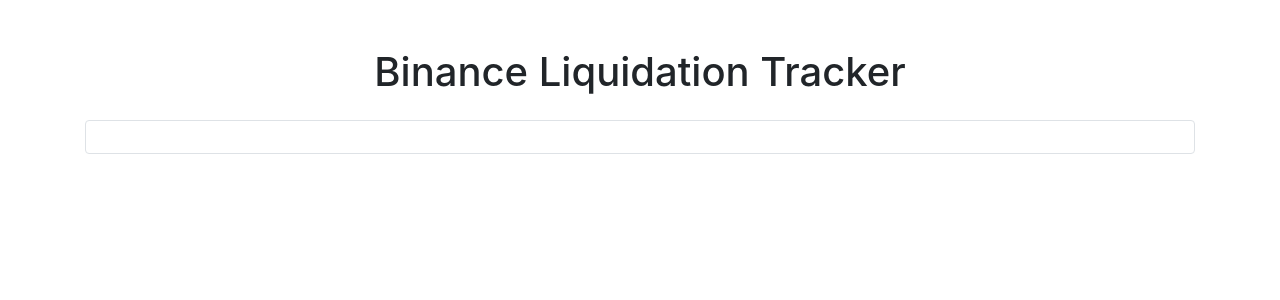
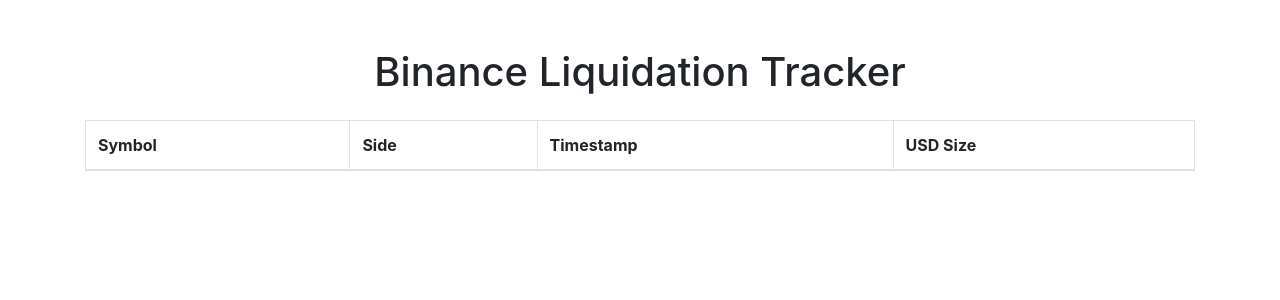
Before and after one commit to lazy-geeek/liqui_hist, a Flask app: page / in a window 1280 px wide. Shown: the top 300 px of the page. Run offline with Flask 3, Linux system fonts and the light colour scheme; lists and menus that the app fills with data are empty; some libraries are stand-ins or nearby versions.

Commit message:
html beautify

```diff
--- a/app.py
+++ b/app.py
@@ -154,11 +154,6 @@
     return render_template("index.html")
 
 
-@app.route("/liquidations")
-def liquidations():
-    return jsonify(output_data)
-
-
 buffer = []
 
 
--- a/templates/index.html
+++ b/templates/index.html
@@ -10,7 +10,19 @@
 <body>
     <div class="container mt-5">
         <h1 class="text-center mb-4">Binance Liquidation Tracker</h1>
-        <div id="liquidation-log" class="border p-3 rounded"></div>
+        <table id="liquidation-table" class="table table-bordered table-striped">
+            <thead>
+                <tr>
+                    <th>Symbol</th>
+                    <th>Side</th>
+                    <th>Timestamp</th>
+                    <th>USD Size</th>
+                </tr>
+            </thead>
+            <tbody>
+                <!-- Liquidation entries will be added here -->
+            </tbody>
+        </table>
     </div>
     <!-- Bootstrap JS and dependencies -->
     <script src="https://code.jquery.com/jquery-3.5.1.slim.min.js"></script>
@@ -18,13 +30,23 @@
     <script src="https://stackpath.bootstrapcdn.com/bootstrap/4.5.2/js/bootstrap.min.js"></script>
     <script src="https://cdnjs.cloudflare.com/ajax/libs/socket.io/4.0.1/socket.io.js"></script>
     <script>
-        const logElement = document.getElementById("liquidation-log");
+        const tableBody = document.querySelector("#liquidation-table tbody");
 
-        // Function to add a new liquidation entry to the log
+        // Function to add a new liquidation entry to the table
         function addLiquidationEntry(data) {
-            const entry = document.createElement("div");
-            entry.textContent = data;
-            logElement.appendChild(entry);
+            const row = document.createElement("tr");
+            const columns = data.split(" ");
+            const symbol = columns[1];
+            const side = columns[0].slice(0, 1);
+            const timestamp = columns[2];
+            const usdSize = parseFloat(columns[3].replace(/,/g, ''));
+            row.innerHTML = `
+                <td>${symbol}</td>
+                <td>${side}</td>
+                <td>${timestamp}</td>
+                <td>${usdSize.toLocaleString()}</td>
+            `;
+            tableBody.appendChild(row);
         }
 
         // Establish WebSocket connection
```
